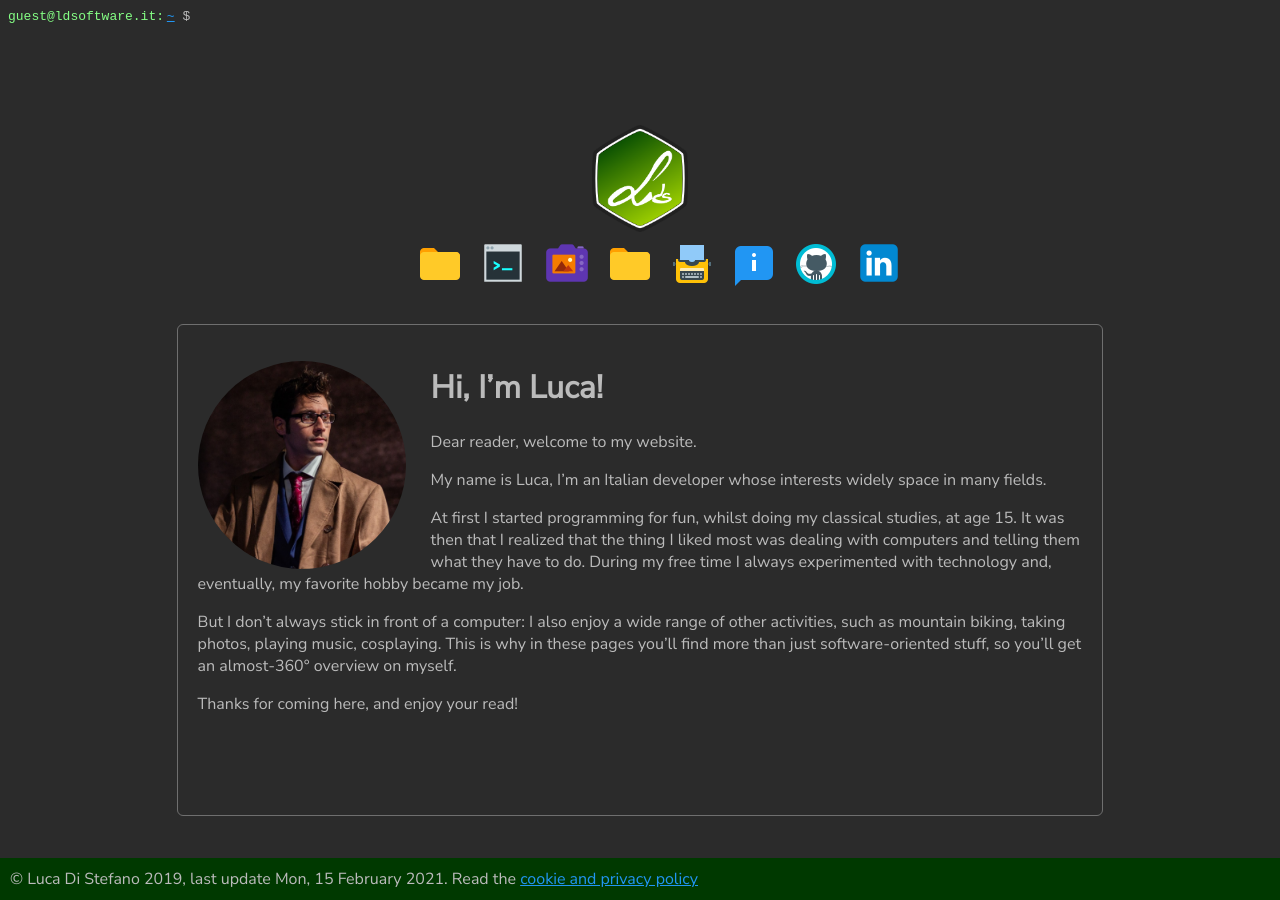
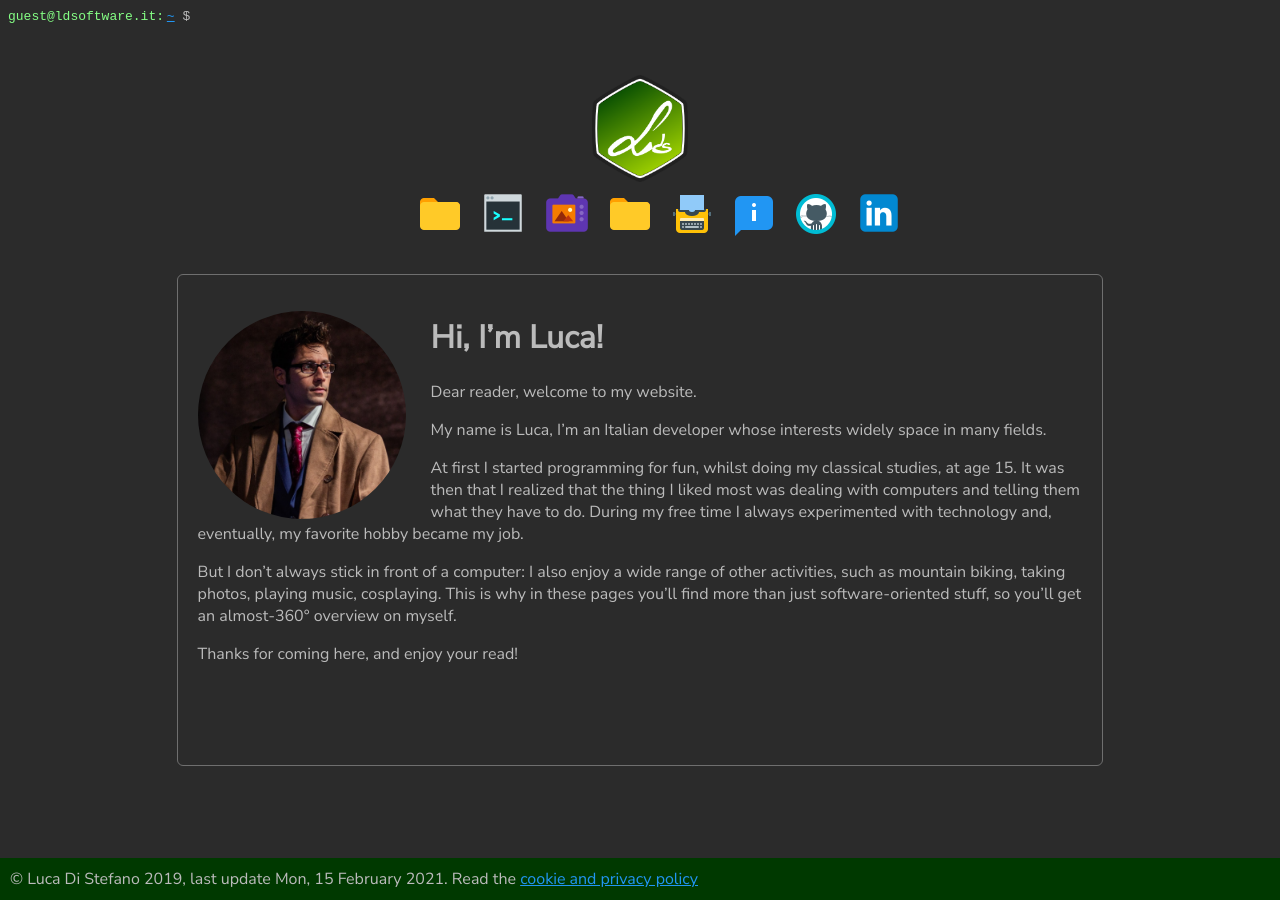
Before and after one commit to LukeDS-it/LukeDS-it.github.io, a Jekyll site: the page built from index.md, in a window 1280 px wide. Built offline with Jekyll 4.4.1, drawn with Linux system fonts in a browser that asks for light colours.

Commit message:
fixing base css

```diff
--- a/_sass/base.sass
+++ b/_sass/base.sass
@@ -41,7 +41,7 @@ a
   display: flex
   flex-direction: column
   justify-content: space-around
-  margin-top: 100px
+  margin-top: 50px
 
   main
     width: 70%
```
